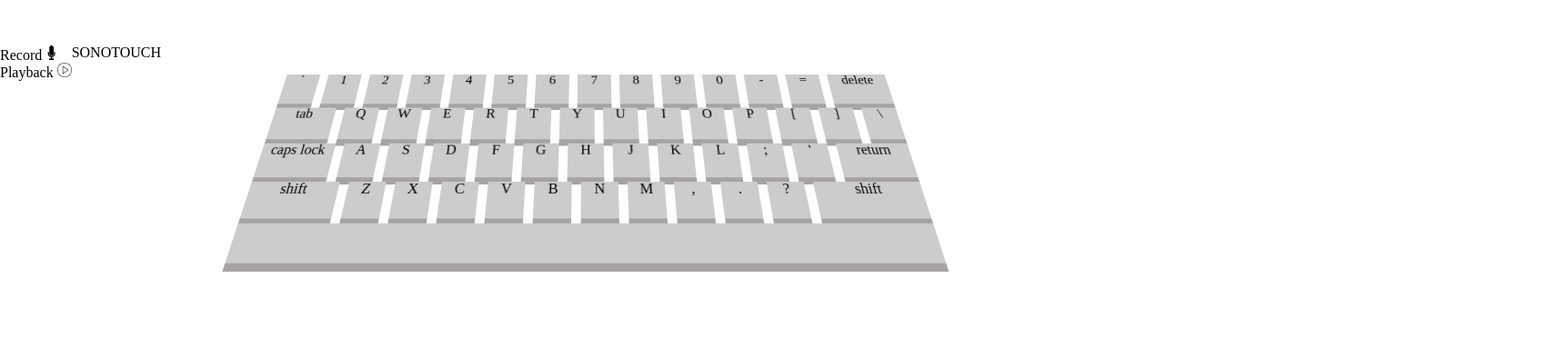
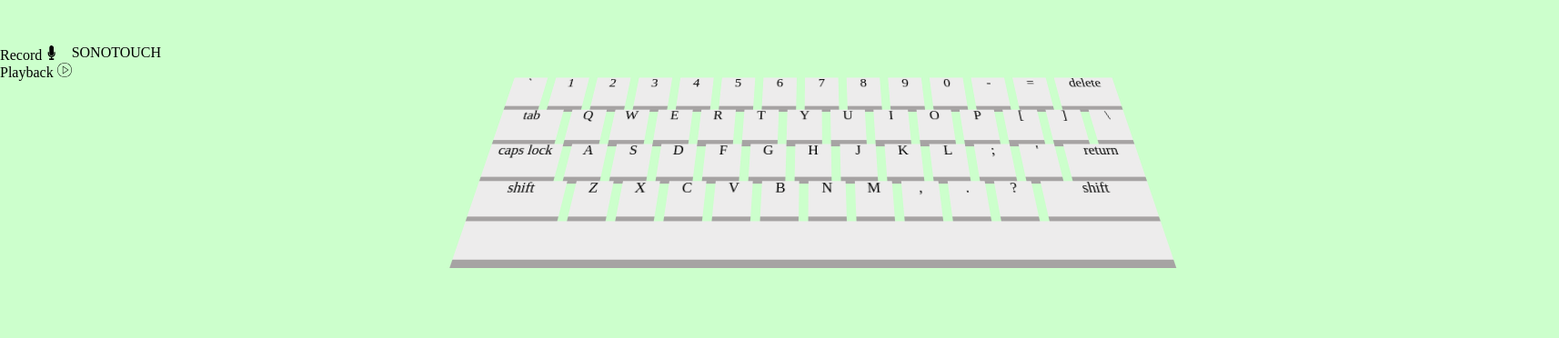
Before and after one commit to fvkramer/SonoTouch, a website built with webpack: page index.html in a window 1280 px wide. Shown: the whole page at 91% size, 1714 px wide, since content can reach past the window. Built offline with nearby package versions, Linux system fonts and the light colour scheme.

Commit message:
Add visibility to svg overlow and change background

```diff
--- a/src/boombox.js
+++ b/src/boombox.js
@@ -1,5 +1,5 @@
-const svgHeight = 200;
-const svgWidth = 200;
+const svgHeight = 300;
+const svgWidth = 450;
 
 // two div elements
 
@@ -13,7 +13,7 @@ const svg = boomBox.append('svg')
 const createBoomBox = (frequencyData) => {
   const rangeScale = d3.scaleLinear()
     .domain([0, d3.max(frequencyData)])
-    .range([0, svgHeight]);
+    .range([0, svgHeight - 100]);
 
   const hslScale = d3.scaleLinear()
     .domain([0, d3.max(frequencyData)])
@@ -28,11 +28,12 @@ const createBoomBox = (frequencyData) => {
     .attr('cx', svgWidth / 2)
     .attr('cy', svgHeight / 2)
     .attr('fill', 'none')
-    .attr('stroke-width', 4)
+    .attr('stroke-width', 2)
     .attr('stroke-opacity', 1)
     .merge(circles)
     .attr('r', d => rangeScale(d))
-    .attr('stroke', d => d3.hsl(hslScale(d), 1, 0.5));
+    .attr('stroke', d => d3.hsl(hslScale(d), 1, 0.85));
+
   // svg.selectAll('circle')
   //   .data(frequencyData)
   //   .enter()
--- a/src/index.css
+++ b/src/index.css
@@ -1,8 +1,12 @@
 body {
   padding-top: 50px;
   height: 1000px;
+  background-color: hsl(120, 100%, 90%);
 }
 
+svg {
+  overflow: visible;
+}
 .audio-controls {
   float: left;
 }
@@ -33,7 +37,7 @@ li {
   margin: 0 5px 5px 5px;
   width: 40px;
   height: 40px;
-  background: #ccc;
+  background: rgb(237, 236, 236);
   box-shadow: 0em 0.5em 0 #a6a3a3;
   transition: all .1s linear;
 }
```
Also changed, not shown: dist/index.js.
